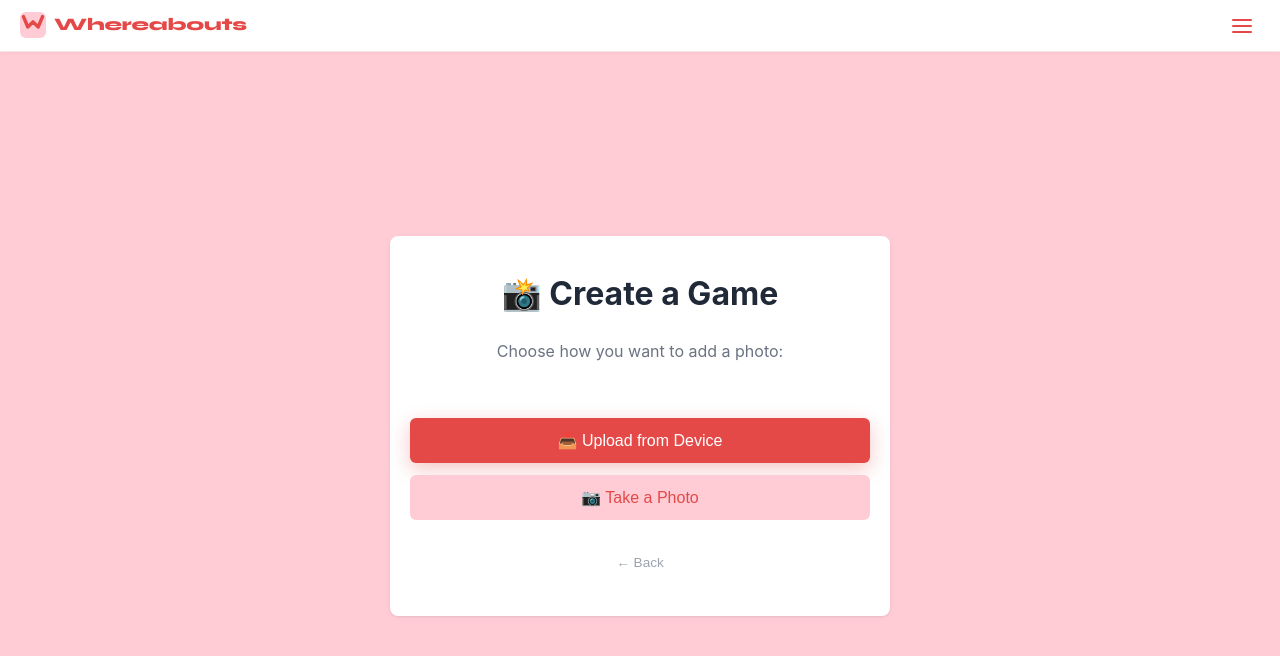
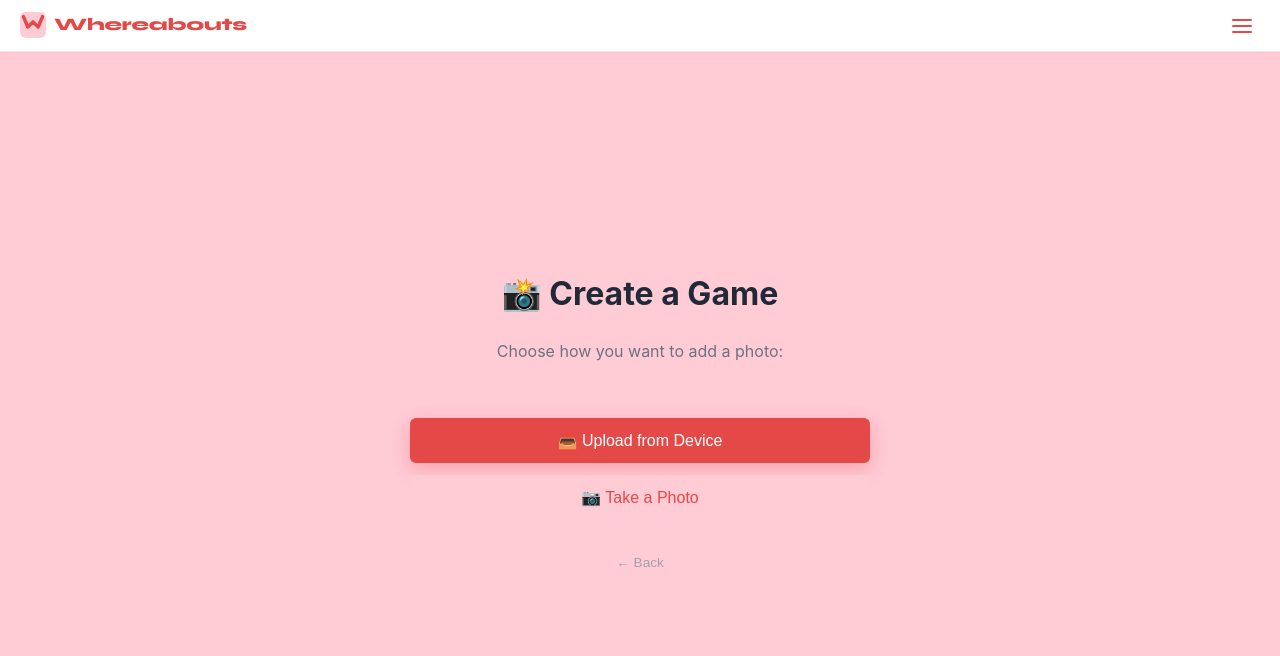
Before and after one commit to annatromps/whereabouts, a React (Vite) app in the folder client/: page /create in a window 1280 px wide. Shown: the top 656 px of the page. Built offline with nearby package versions, Linux system fonts and the light colour scheme; the HTML template or start-up script is replaced by a standard one.

Commit message:
Remove card background from photo upload screen

```diff
--- a/client/src/pages/Creator.jsx
+++ b/client/src/pages/Creator.jsx
@@ -211,7 +211,7 @@ function Creator() {
   return (
     <div className="creator-container">
       {step === 'photo' && (
-        <div className="creator-photo-section card">
+        <div className="creator-photo-section">
           <h1>📸 Create a Game</h1>
           <p>Choose how you want to add a photo:</p>
           <div className="button-group">
```
